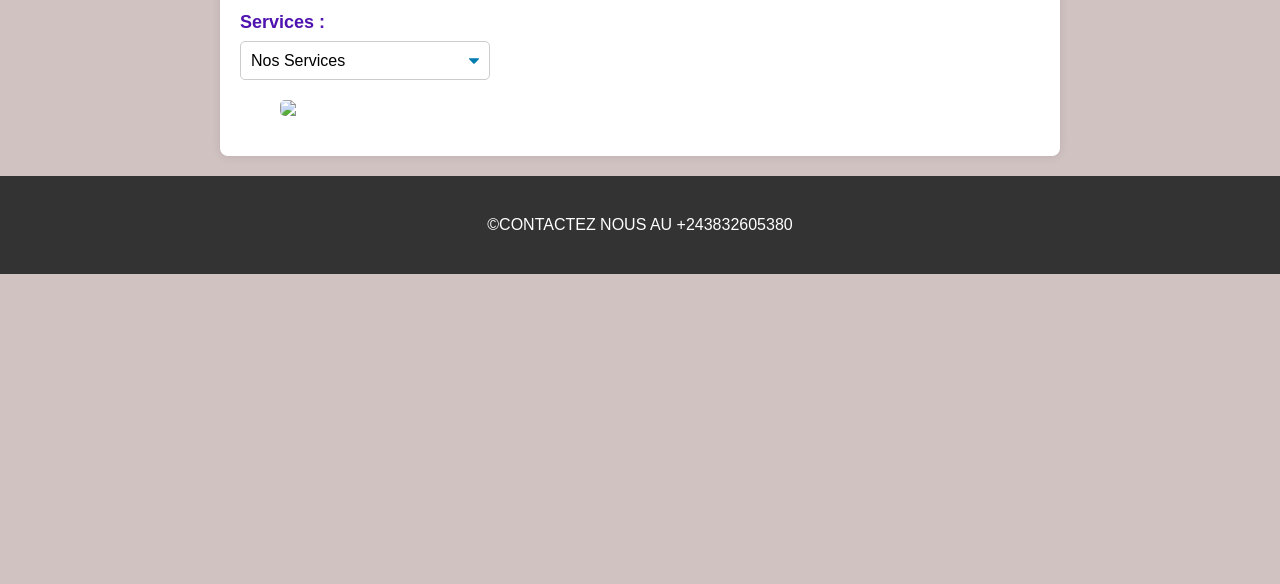
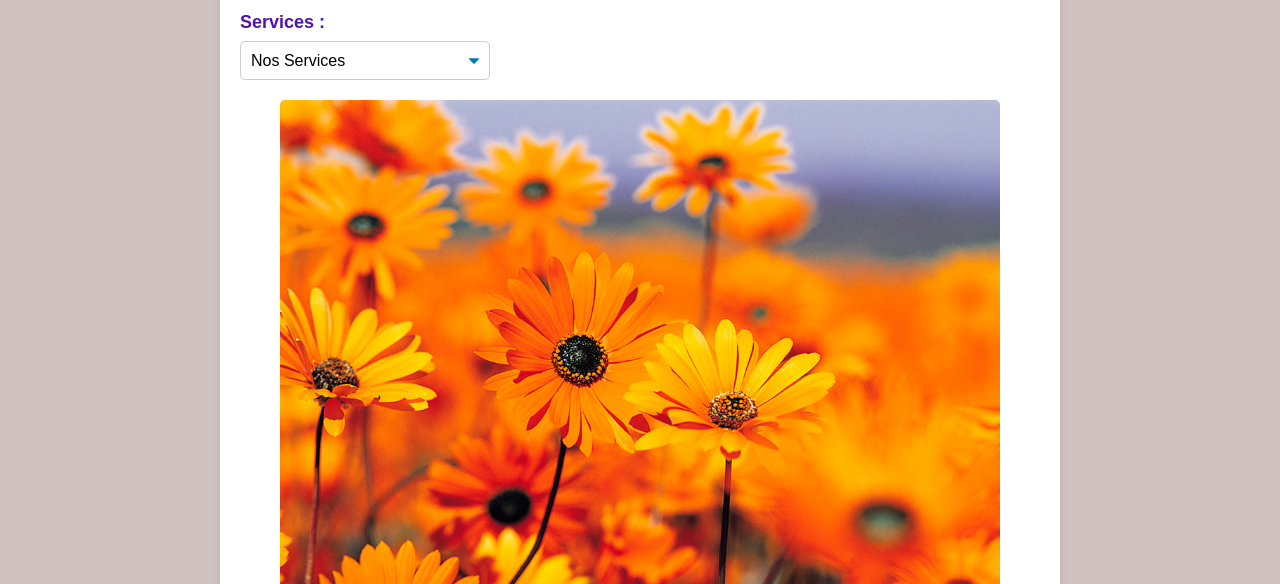
Before and after one commit to rkanza590-hash/ARFILS, a plain HTML site: page index.html in a window 1280 px wide. Shown: the part 216-800 px from the top of the page. Drawn offline with Linux system fonts and the light colour scheme.

Commit message:
Update index.html

```diff
--- a/index.html
+++ b/index.html
@@ -1,4 +1,4 @@
 <!doctype html><html><head><meta name="viewport" content="width=device-width, initial-scale=1"><title> BK COMPAGNY</title><link rel="stylesheet" href="style.css"></head><body> <header><nav><ul><li><a href="index.html">Accueil</a></li><li><a href="about.html">À Propos</a></li>  </ul>
             </nav></header><main><h1>Nos Services</h1><label for="destination-select">Services :</label><select name="destinations" id="destination-select"><option value="">Nos Services</option>
                <option value="option">OPtio1</option><option value="Option2">Option2</option><option value="Option3">Option3</option><option value="Option4">Option4</option><option value="Option4">Option4</option></select>
-            <img src="fddfg.jpg"Image d_accueil"></main></body><footer><p>&copy;CONTACTEZ NOUS AU +243832605380</p>  </footer></html>
+            <img src="Bienvenue.jpg"Image d_accueil"></main></body><footer><p>&copy;CONTACTEZ NOUS AU +243832605380</p>  </footer></html>
```
